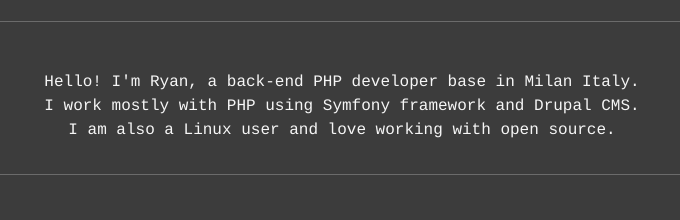
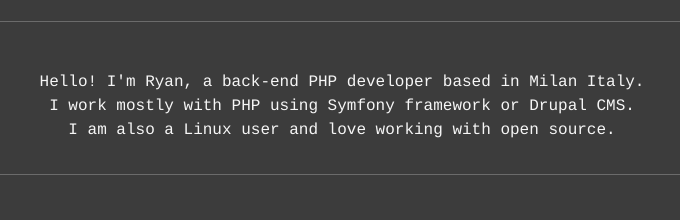
Before and after one commit to palmyr/ryanshanepalm, a plain HTML site: page index.html in a window 1280 px wide. Shown: the part 216-436 px from the top of the page, 298-978 px from the left. Drawn offline with nearby package versions, Linux system fonts and the light colour scheme.

Commit message:
Fix on about me

```diff
--- a/index.html
+++ b/index.html
@@ -22,8 +22,8 @@
         <hr class="mb-5">
         <div class="row">
             <div id="about-me" class="col-md-12">
-                <p>Hello! I'm Ryan, a back-end PHP developer base in Milan Italy.
-                I work mostly with PHP using Symfony framework and Drupal CMS.
+                <p>Hello! I'm Ryan, a back-end PHP developer based in Milan Italy.
+                I work mostly with PHP using Symfony framework or Drupal CMS.
                 I am also a Linux user and love working with open source.</p>
             </div>
         </div>
```
